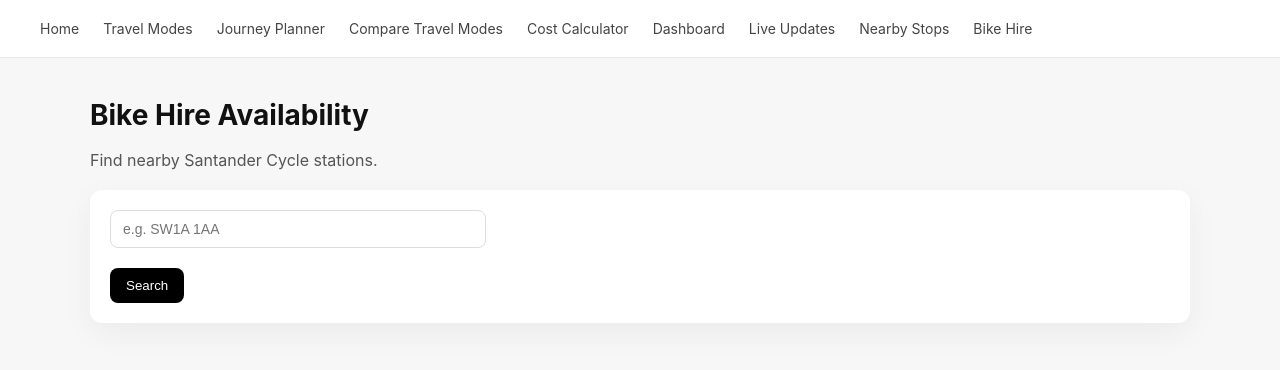
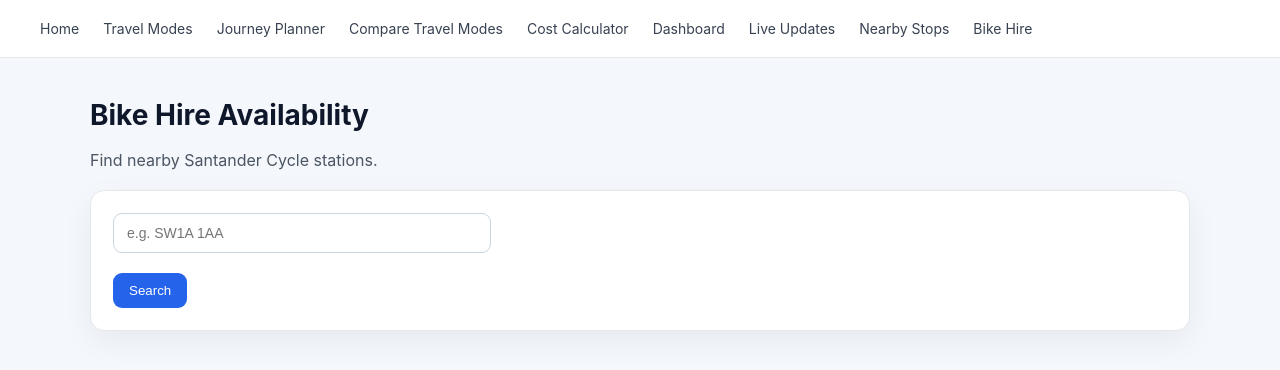
Before and after one commit to sitanatarajan2006/React-Project, a React (Vite) app in the folder st-marys-mobility-hub/: page /bike-hire in a window 1280 px wide. Shown: the top 370 px of the page. Built offline with nearby package versions, Linux system fonts and the light colour scheme.

Commit message:
added blue colour pallette

```diff
--- a/st-marys-mobility-hub/src/App.css
+++ b/st-marys-mobility-hub/src/App.css
@@ -1,30 +1,28 @@
 body {
   margin: 0;
   font-family: -apple-system, BlinkMacSystemFont, "Segoe UI", Roboto, sans-serif;
-  background: #f7f7f7;
-  color: #111;
+  background: #f4f7fb;
+  color: #111827;
 }
-
 
 nav {
   display: flex;
   gap: 24px;
   padding: 20px 40px;
   background: #ffffff;
-  border-bottom: 1px solid #eaeaea;
+  border-bottom: 1px solid #e5e7eb;
 }
 
 nav a {
   text-decoration: none;
-  color: #444;
+  color: #374151;
   font-size: 14px;
   transition: color 0.2s ease;
 }
 
 nav a:hover {
-  color: #000;
+  color: #2563eb;
 }
-
 
 .container {
   max-width: 1100px;
@@ -32,48 +30,49 @@ nav a:hover {
   padding: 0 20px;
 }
 
-
 h1 {
   font-size: 40px;
   font-weight: 600;
   margin-bottom: 10px;
+  color: #0f172a;
 }
 
 h2 {
   font-size: 28px;
   margin-bottom: 15px;
+  color: #0f172a;
 }
 
 h3 {
   font-size: 18px;
   margin-bottom: 10px;
+  color: #1e3a8a;
 }
 
 p {
-  color: #555;
+  color: #4b5563;
   line-height: 1.6;
 }
 
-
 .card {
-  background: #fff;
-  padding: 20px;
-  border-radius: 12px;
-  box-shadow: 0 10px 30px rgba(0,0,0,0.05);
-  margin-bottom: 20px;
+  background: #ffffff;
+  padding: 22px;
+  border-radius: 14px;
+  box-shadow: 0 10px 30px rgba(15, 23, 42, 0.06);
+  margin-bottom: 22px;
+  border: 1px solid #e5e7eb;
   transition: transform 0.2s ease, box-shadow 0.2s ease;
 }
 
 .card:hover {
   transform: translateY(-3px);
-  box-shadow: 0 15px 40px rgba(0,0,0,0.08);
+  box-shadow: 0 16px 42px rgba(37, 99, 235, 0.12);
 }
 
-
 input, select {
-  padding: 10px 12px;
-  border-radius: 8px;
-  border: 1px solid #ddd;
+  padding: 11px 13px;
+  border-radius: 9px;
+  border: 1px solid #cbd5e1;
   width: 100%;
   max-width: 350px;
   font-size: 14px;
@@ -81,24 +80,24 @@ input, select {
 
 input:focus, select:focus {
   outline: none;
-  border-color: #000;
+  border-color: #2563eb;
+  box-shadow: 0 0 0 3px rgba(37, 99, 235, 0.12);
 }
-
 
 button {
   padding: 10px 16px;
   border: none;
-  background: #000;
-  color: #fff;
-  border-radius: 8px;
+  background: #2563eb;
+  color: #ffffff;
+  border-radius: 9px;
   cursor: pointer;
-  transition: background 0.2s ease;
+  transition: background 0.2s ease, transform 0.2s ease;
 }
 
 button:hover {
-  background: #333;
+  background: #1d4ed8;
+  transform: translateY(-1px);
 }
-
 
 table {
   width: 100%;
@@ -108,16 +107,17 @@ table {
 
 th {
   text-align: left;
-  font-weight: 500;
-  padding: 10px;
-  border-bottom: 1px solid #eee;
+  font-weight: 600;
+  padding: 12px;
+  background: #eff6ff;
+  color: #1e3a8a;
+  border-bottom: 1px solid #dbeafe;
 }
 
 td {
-  padding: 10px;
-  border-bottom: 1px solid #f2f2f2;
+  padding: 12px;
+  border-bottom: 1px solid #eef2f7;
 }
-
 
 @media (max-width: 600px) {
   nav {
```
